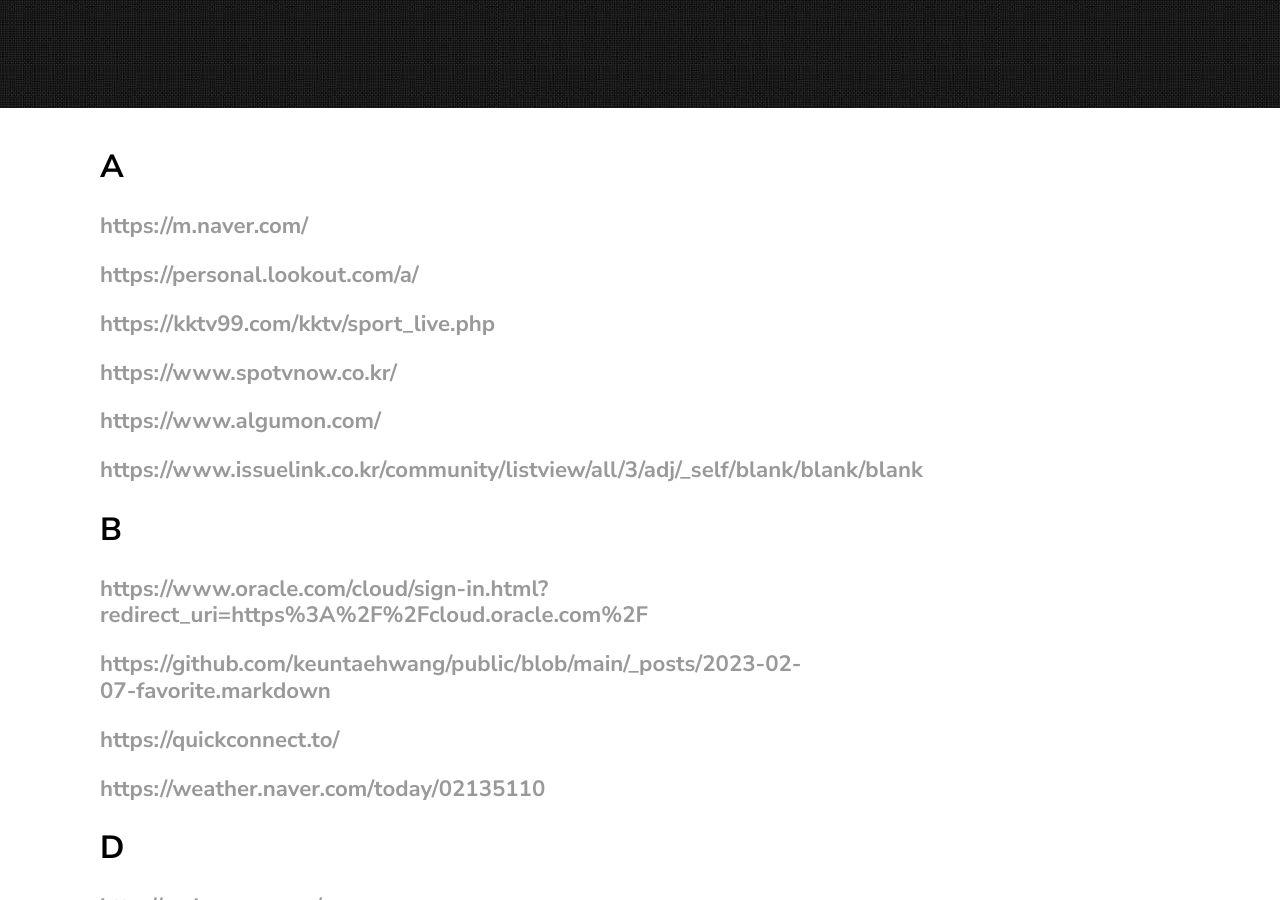
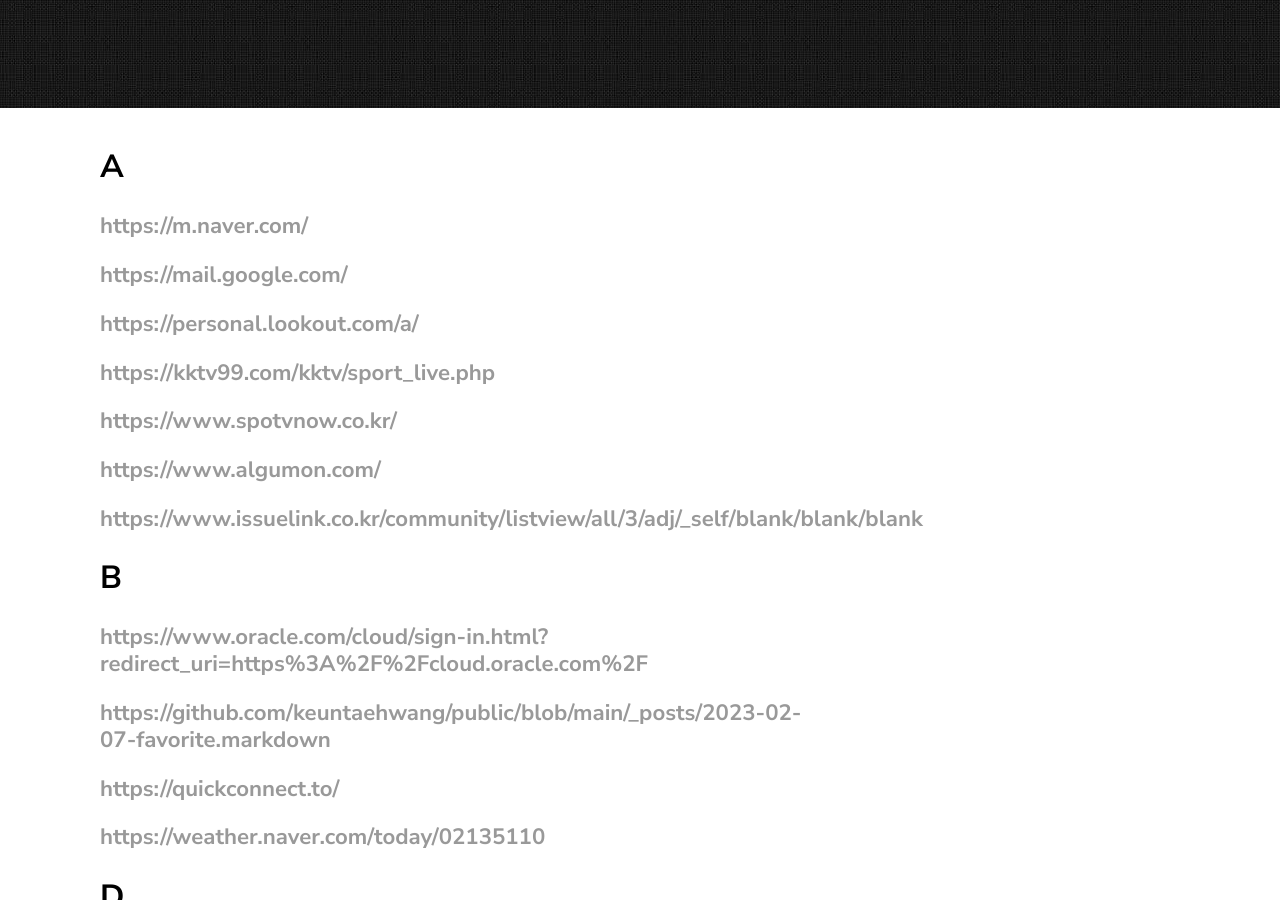
Before and after one commit to keuntaehwang/public, a Jekyll site: the page built from _posts/2023-02-07-favorite.markdown, in a window 1280 px wide and 900 px high, scrolled down 363 px. Built offline with Jekyll 4.4.1, drawn with Linux system fonts in a browser that asks for light colours.

Commit message:
Update 2023-02-07-favorite.markdown

```diff
--- a/_posts/2023-02-07-favorite.markdown
+++ b/_posts/2023-02-07-favorite.markdown
@@ -7,6 +7,7 @@ categories: NONE
 ---
 ## A
 ### <https://m.naver.com/>
+### <https://mail.google.com/>
 ### <https://personal.lookout.com/a/>
 ### <https://kktv99.com/kktv/sport_live.php>
 ### <https://www.spotvnow.co.kr/>
```
